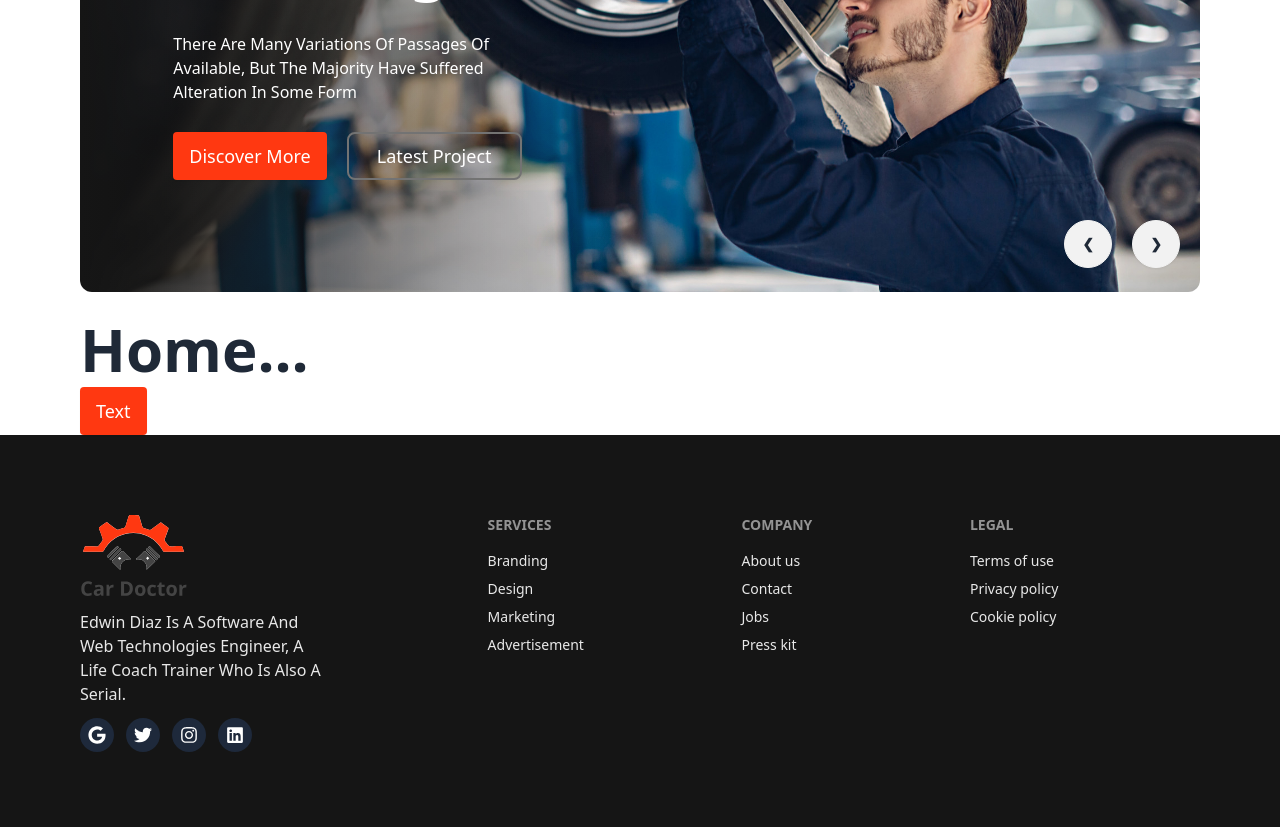
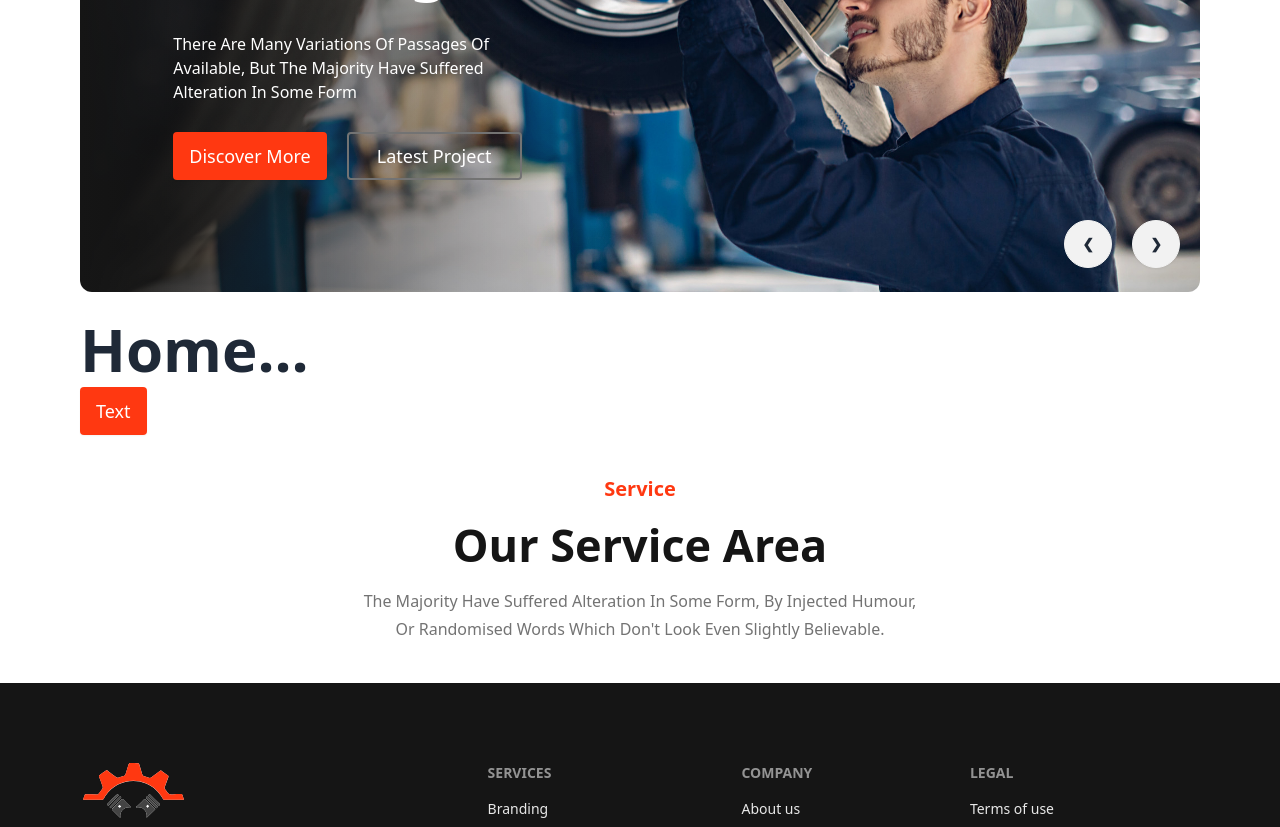
Before and after one commit to byteFarhan/car-doctor-recap-client-side, a React (Vite) app: page / in a window 1280 px wide. Shown: the part 540-1367 px from the top of the page. Built offline with nearby package versions, Linux system fonts and the light colour scheme.

Commit message:
add reusable component for home page sections intro.

```diff
--- a/src/Pages/HomePage/Carousel/CarouselItem.jsx
+++ b/src/Pages/HomePage/Carousel/CarouselItem.jsx
@@ -23,7 +23,7 @@ const CarouselItem = ({
         // style={backgroundImageStyle}
       >
         <img src={img} className="object-cover w-full" />
-        <div className="absolute flex flex-col w-1/2 h-full justify-center items-center bg-gradient-to-r from-[#151515] to-[rgba(21, 21, 21, 0.00)] bg-blend-overlay">
+        <div className="absolute flex flex-col w-1/2 h-full justify-center items-center bg-gradient-to-r from-secondary to-[rgba(21, 21, 21, 0.00)] bg-blend-overlay">
           <div className="w-2/3 space-y-7">
             <h1>{title}</h1>
             <p className="text-white">{description}</p>
--- a/src/Pages/HomePage/Home/Home.jsx
+++ b/src/Pages/HomePage/Home/Home.jsx
@@ -1,5 +1,6 @@
 import { Helmet } from "react-helmet-async";
 import Carousel from "../Carousel/Carousel";
+import SectionIntro from "../SectionIntro/SectionIntro";
 
 const Home = () => {
   return (
@@ -9,9 +10,16 @@ const Home = () => {
       </Helmet>
       {/* slider or carousel section */}
       <Carousel />
-      <h1>Home...</h1>
+      <h1>Home... </h1>
       <button className="btn-default btn-fill">Text</button>
       {/* <BtnFill btnText="Test" onClick={() => console.log("clicked")} /> */}
+      <section>
+        <SectionIntro
+          sectionCategory="Service"
+          sectionTitle="Our Service Area"
+          sectionDescription="the majority have suffered alteration in some form, by injected humour, or randomised words which don't look even slightly believable. "
+        />
+      </section>
     </section>
   );
 };
--- /dev/null
+++ b/src/Pages/HomePage/SectionIntro/SectionIntro.jsx
@@ -0,0 +1,23 @@
+import PropTypes from "prop-types";
+const SectionIntro = ({
+  sectionCategory,
+  sectionTitle,
+  sectionDescription,
+}) => {
+  return (
+    <>
+      <div className="w-2/4 mx-auto my-10 space-y-2 text-center">
+        <h5 className="text-xl font-bold text-primary">{sectionCategory}</h5>
+        <h2>{sectionTitle}</h2>
+        <p className="leading-7">{sectionDescription}</p>
+      </div>
+    </>
+  );
+};
+
+export default SectionIntro;
+SectionIntro.propTypes = {
+  sectionCategory: PropTypes.string.isRequired,
+  sectionTitle: PropTypes.string.isRequired,
+  sectionDescription: PropTypes.string.isRequired,
+};
--- a/src/index.css
+++ b/src/index.css
@@ -36,7 +36,7 @@
     @apply rounded border-primary hover:border-primary text-primary hover:text-primary;
   }
   .btn-transparent-gray {
-    @apply text-white border-2 border-neutral hover:border-neutral hover:bg-transparent;
+    @apply text-white border-2 rounded border-neutral hover:border-neutral hover:bg-transparent;
   }
   /* .btn-fill {
     @apply bg-primary;
```
